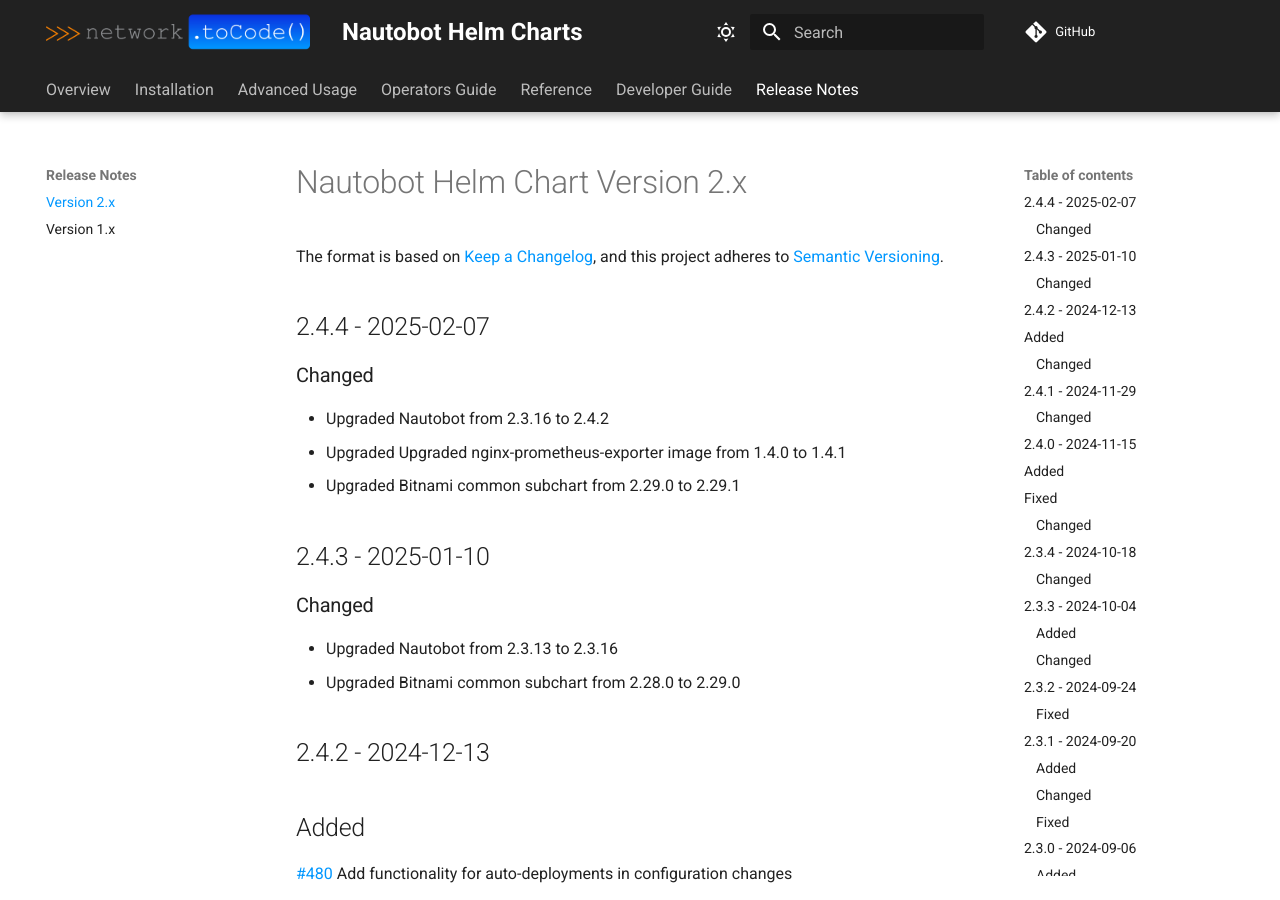
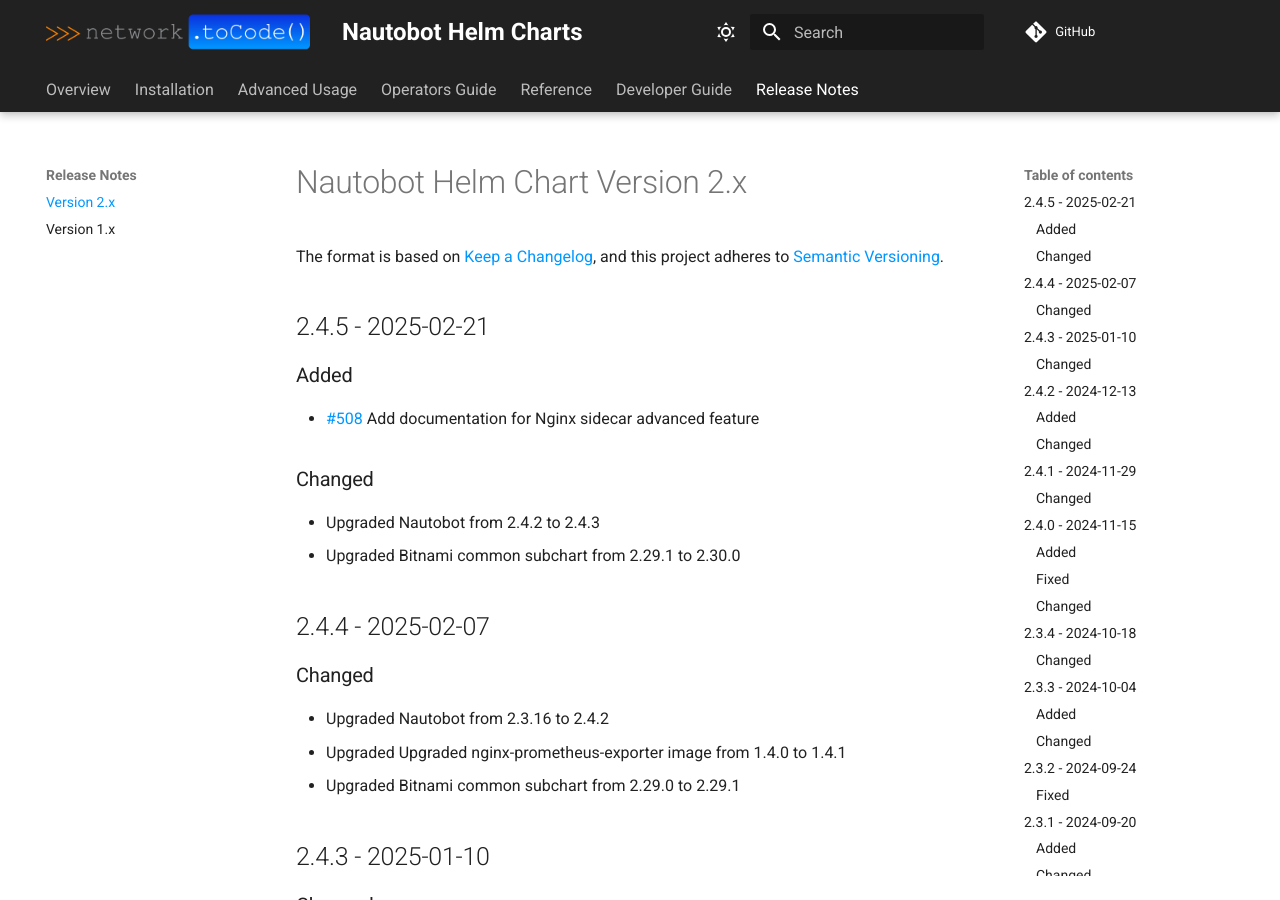
Before and after one commit to nautobot/helm-charts, an MkDocs documentation site: the page built from docs/release-notes/version-2.x.md, in a window 1280 px wide and 900 px high. Built offline with MkDocs 1.6.1 and Material for MkDocs 9.7.7, drawn with Linux system fonts in a browser that asks for light colours; comment, search, counter and statistics services are not loaded.

Commit message:
Prep release 2.4.5 (#510)
* chore: prep work for release 2.4.5

```diff
--- a/docs/release-notes/version-2.x.md
+++ b/docs/release-notes/version-2.x.md
@@ -2,6 +2,17 @@
 
 The format is based on [Keep a Changelog](https://keepachangelog.com/en/1.0.0/),
 and this project adheres to [Semantic Versioning](https://semver.org/spec/v2.0.0.html).
+
+## 2.4.5 - 2025-02-21
+
+### Added
+
+* [#508](https://github.com/nautobot/helm-charts/pull/508) Add documentation for Nginx sidecar advanced feature
+
+### Changed
+
+* Upgraded Nautobot from 2.4.2 to 2.4.3
+* Upgraded Bitnami common subchart from 2.29.1 to 2.30.0
 
 ## 2.4.4 - 2025-02-07
 
@@ -20,9 +31,9 @@
 
 ## 2.4.2 - 2024-12-13
 
-## Added
+### Added
 
-[#480](https://github.com/nautobot/helm-charts/pull/480) Add functionality for auto-deployments in configuration changes
+* [#480](https://github.com/nautobot/helm-charts/pull/480) Add functionality for auto-deployments in configuration changes
 
 ### Changed
 
@@ -39,11 +50,11 @@
 
 ## 2.4.0 - 2024-11-15
 
-## Added
+### Added
 
 * [#471](https://github.com/nautobot/helm-charts/pull/471) Add property to deploy extra k8s objects(manifests).
 
-## Fixed
+### Fixed
 
 * [#463](https://github.com/nautobot/helm-charts/pull/463) Fix allow multiple probe types and not only the pre-configured.
 
```
Also changed, not shown: charts/nautobot/README.md (+1 -1 lines), 4 other files.
